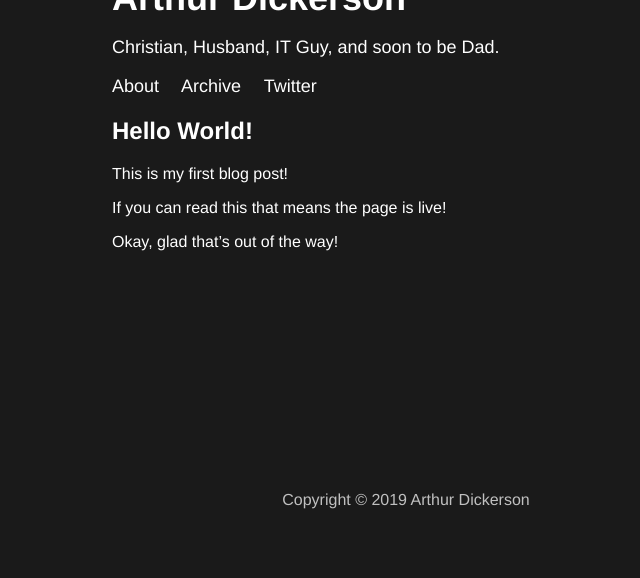
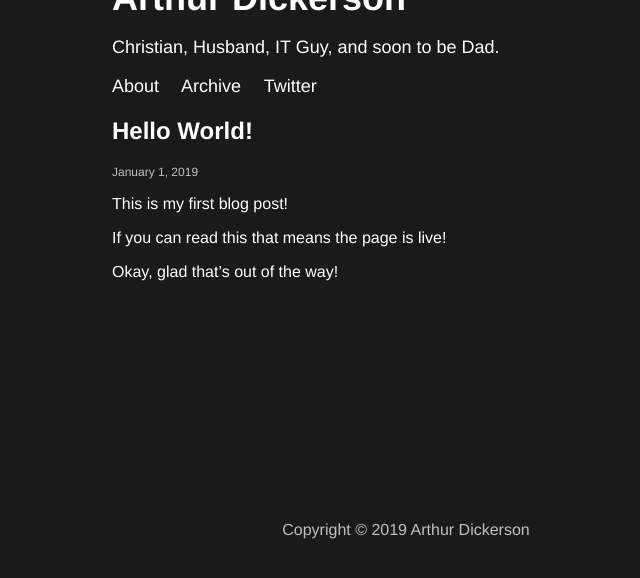
Before and after one commit to Arthurdd1994/Arthurdd1994.github.io, a Jekyll site: the page built from _posts/2019-1-1-hello-world.md, in a window 1280 px wide, cut to the strip 181-759 px from the top of the page. Shown: the whole strip, without its empty margins (234-874 px from the left). Built offline with Jekyll 4.4.1, drawn with Linux system fonts in a browser that asks for light colours; our own code applies the rules of GitHub Pages for plain Markdown files.

Commit message:
Update default.html

```diff
--- a/_layouts/default.html
+++ b/_layouts/default.html
@@ -27,9 +27,11 @@
         {% unless page.title == "Arthur Dickerson" %}
         <h2>{{ page.title }}</h2>
         {% endunless %}
-        <div class="postDate">
-          {{ post.date | date: "%B %-d, %Y" }}
-        </div>
+        {% if page.id %}
+          <div class="postDate">
+            {{ page.date | date: "%B %-d, %Y" }}
+          </div>
+        {% endif %}
         {{ content }}
       </section>
       <footer>
```
